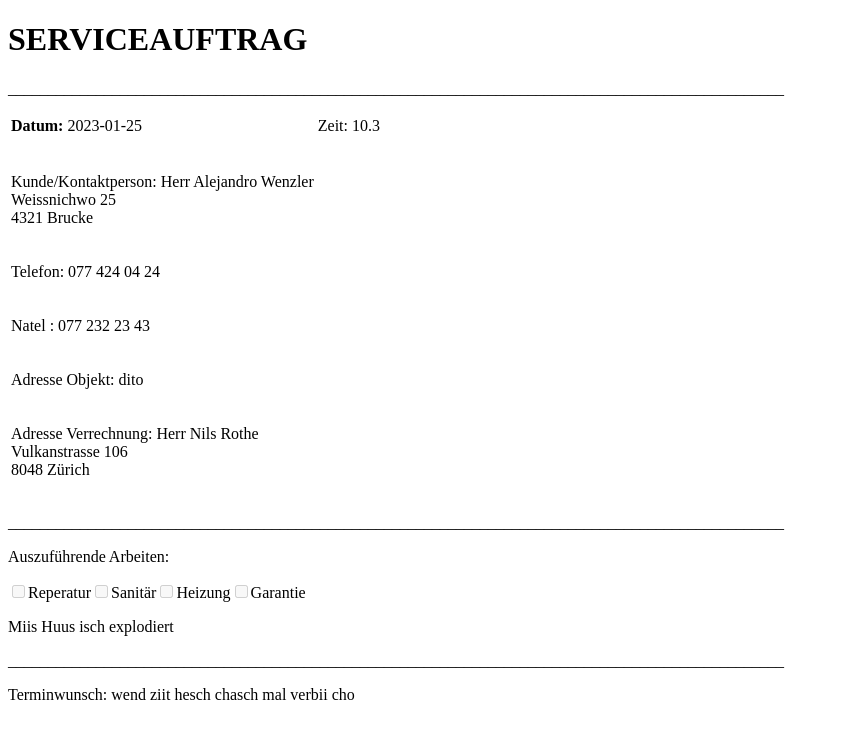
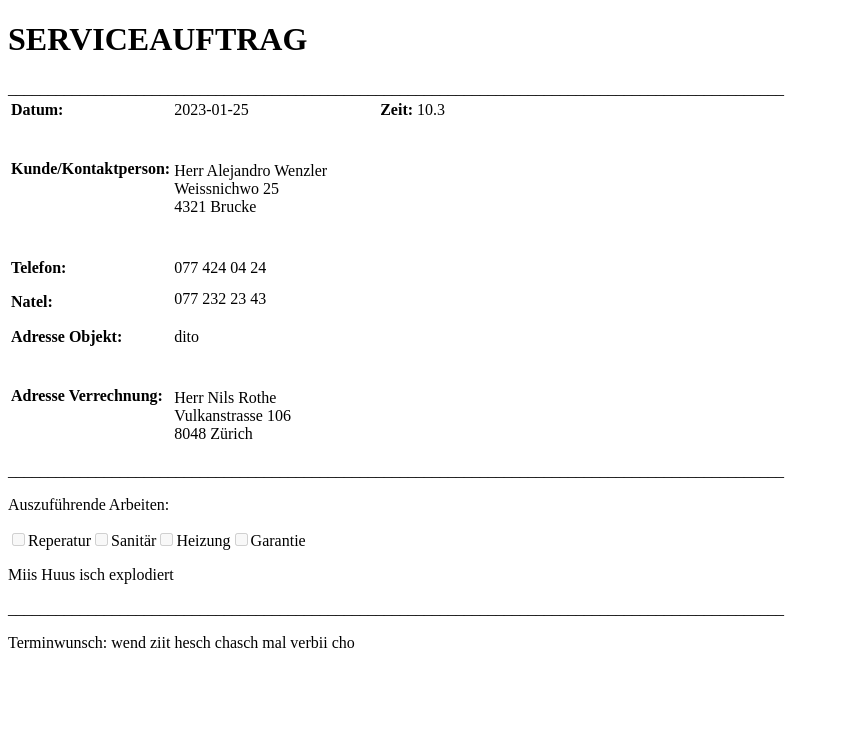
Before and after one commit to deepspace1000/M295-Projekt, a PHP site: page /pdf.php in a window 1280 px wide. Shown: the top 736 px of the page, without its empty margins (0-841 px from the left). Run offline with PHP 8.4, Linux system fonts and the light colour scheme; the visitor is signed in with stand-in values (Sample User, id 1); data comes from the database, SQL or seed files in the repository.

Commit message:
nonig ganz fertig
Laptop isch abgstürzt, han angst das es nomal passiert und dann alles weg isch, also machi en push, bin aber ebe nonig ganz fertig

```diff
--- a/src/pdf.php
+++ b/src/pdf.php
@@ -38,40 +38,35 @@
 
     <table>
         <tr>
-            <td>
-               <p> <b class="daten">Datum: </b> <?php echo $row->Datum; ?></p>
-                    <td>
-                    <p>Zeit: <?php echo $row->Zeit; ?></p>
-                    </td>
-            </td>
+            <td><b>Datum: </b></td>
+            <td class="text1"><?php echo $row->Datum; ?></td>
+            <td><b>Zeit: </b></td>
+            <td class="text1"><?php echo $row->Zeit; ?></td>
         </tr>
+
         <tr>
+            <td><b>Kunde/Kontaktperson: </b></td>
+            <td class="text2"><?php echo $row->Geschlecht . " " . $row->Kunden_Vorname . " " . $row->Kunden_Name . "<br>" . $row->Adresse . "<br>" . $row->PLZ . " " . $row->Ort; ?></td>
+        </tr>
 
+        <tr>
+            <td class="text3"><b>Telefon: </b></td>
+            <td class="text1 text3"><?php echo $row->Telefon; ?></td>
         </tr>
+
         <tr>
-            <td>
-                <p>Kunde/Kontaktperson: <?php echo $row->Geschlecht . " " . $row->Kunden_Vorname . " " . $row->Kunden_Name . "<br>" . $row->Adresse . "<br>" . $row->PLZ . " " . $row->Ort; ?></p>
-            </td>
+            <td><b>Natel: </b>
+            <td class="text1 text4"><?php echo $row->Natel; ?></p></td>
         </tr>
+
         <tr>
-            <td>
-                <p>Telefon: <?php echo $row->Telefon; ?></p>
-            </td>
+            <td><b>Adresse Objekt: </b></td>
+            <td class="text1"><?php echo $row->Adresse_Objekt; ?></td>
         </tr>
+
         <tr>
-            <td>
-                <p>Natel : <?php echo $row->Natel; ?></p>
-            </td>
-        </tr>
-        <tr>
-            <td>
-                <p>Adresse Objekt: <?php echo $row->Adresse_Objekt; ?></p>
-            </td>
-        </tr>
-        <tr>
-            <td>
-                <p>Adresse Verrechnung: Herr Nils Rothe<br>Vulkanstrasse 106<br>8048 Zürich</p>
-            </td>
+            <td><b>Adresse Verrechnung: </b></td>
+            <td class="text2">Herr Nils Rothe<br>Vulkanstrasse 106<br>8048 Zürich</td>
         </tr>
     </table>
 
--- a/src/style_pdf.css
+++ b/src/style_pdf.css
@@ -1,3 +1,16 @@
-.daten{
-    font-weight: bold;
+.text1{
+    padding-right: 50px;
 }
+
+.text2{
+    padding-right: 50px;
+    padding-top: 40px;
+}
+
+.text3{
+    padding-top: 40px;
+}
+
+.text4{
+    padding-top: 10px;
+}
```
